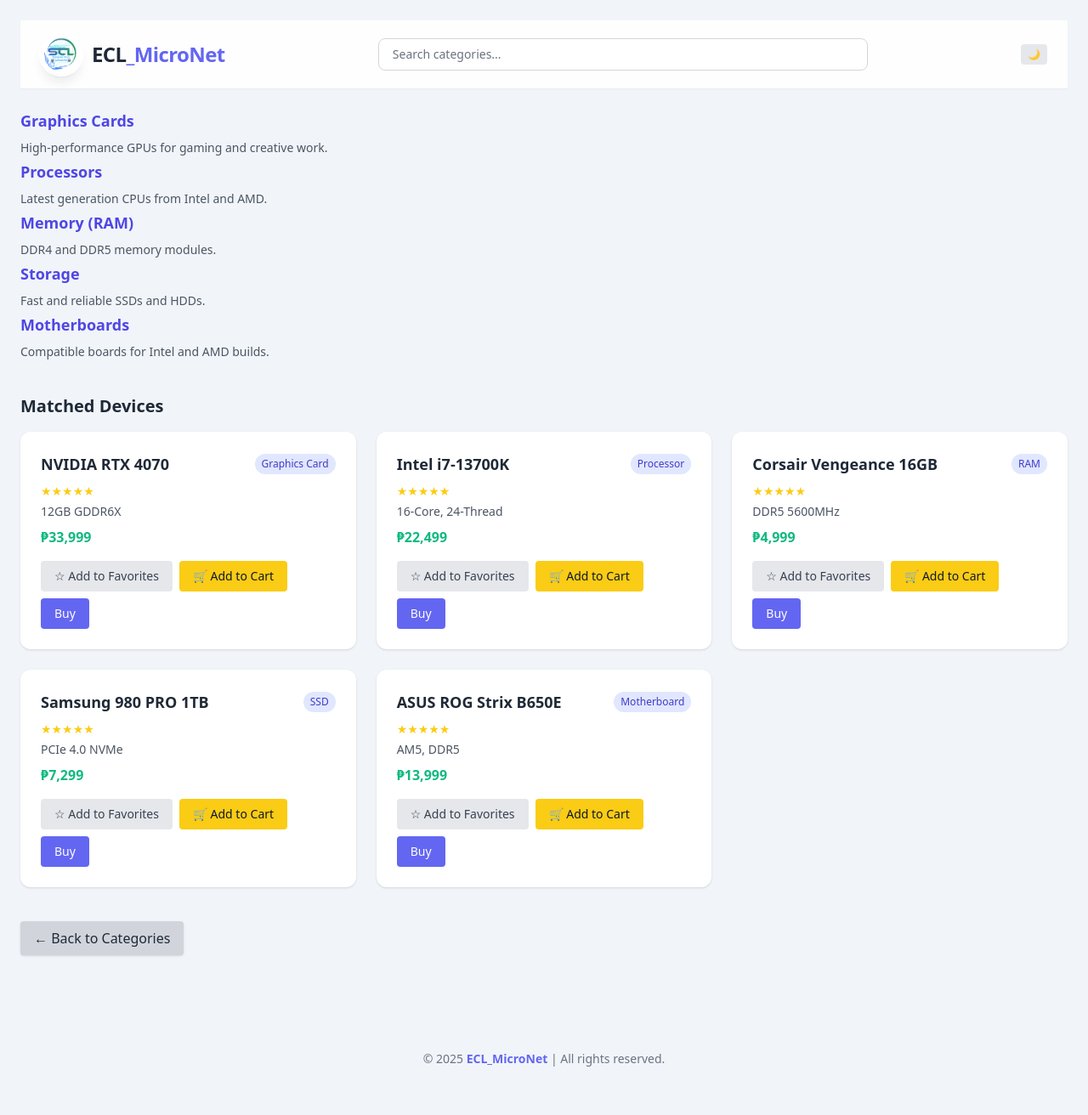
After one commit to justWin01/ECL_WEB-Initial-, a Flask app: page /search in a window 1280 px wide. The commit adds this page. Shown: the whole page at 85% size. Run offline with Flask 3, Linux system fonts and the light colour scheme; some libraries are stand-ins or nearby versions.

Commit message:
initial search

```diff
--- a/app.py
+++ b/app.py
@@ -37,6 +37,22 @@
 def favorites_page():
     favorite_devices = [d for d in devices if d.get('is_favorite')]
     return render_template('favorites.html', devices=favorite_devices)
+
+
+@app.route('/search')
+def search():
+    query = request.args.get('search', '').lower()
+
+    # Filter categories and devices based on search keyword
+    matched_categories = [c for c in categories if query in c['name'].lower()]
+    matched_devices = [d for d in devices if query in d['name'].lower()]
+
+    return render_template(
+        'search_results.html',
+        categories=matched_categories,
+        devices=matched_devices,
+        query=query
+    )
 
 
 
--- a/templates/category_view.html
+++ b/templates/category_view.html
@@ -69,7 +69,7 @@
 
   <!-- Devices List -->
   <div class="grid grid-cols-1 sm:grid-cols-2 lg:grid-cols-3 gap-6">
-    {% for device in devices %}
+    {% for device in devices %}1
     <div class="bg-white dark:bg-gray-800 p-6 rounded-xl shadow hover:shadow-md transition">
       <div class="flex items-center justify-between mb-2">
         <h2 class="text-lg font-semibold text-gray-900 dark:text-white">{{ device.name }}</h2>
--- /dev/null
+++ b/templates/search_results.html
@@ -0,0 +1,134 @@
+<!DOCTYPE html>
+<html lang="en">
+<head>
+  <meta charset="UTF-8" />
+  <meta name="viewport" content="width=device-width, initial-scale=1.0"/>
+  <title>Search Results - ECL_MicroNet</title>
+  <script src="https://cdn.tailwindcss.com?plugins=forms"></script>
+  <script>
+    tailwind.config = {
+      darkMode: 'class',
+      theme: { extend: {} },
+    };
+  </script>
+</head>
+<body class="min-h-screen bg-slate-100 text-gray-800 p-6 dark:bg-gray-900 dark:text-white transition-colors duration-300">
+
+  <!-- Dark Mode Script -->
+  <script>
+    if (localStorage.getItem("theme") === "dark") {
+      document.documentElement.classList.add("dark");
+    }
+    function toggleDarkMode() {
+      document.documentElement.classList.toggle("dark");
+      localStorage.setItem("theme", document.documentElement.classList.contains("dark") ? "dark" : "light");
+    }
+  </script>
+
+  <!-- Header -->
+  <header class="bg-white/90 dark:bg-gray-800/80 backdrop-blur sticky top-0 z-50 shadow-sm">
+    <div class="max-w-7xl mx-auto flex flex-wrap items-center justify-between px-6 py-4 gap-4">
+      <a href="/" class="flex items-center gap-3 group transition-all duration-300">
+        <div class="relative backdrop-blur-md bg-white/30 dark:bg-white/10 shadow-lg rounded-full p-1 ring-2 ring-white dark:ring-gray-700">
+          <img src="/static/SCLLogo.jpg" alt="ECL_MicroNet Logo" class="h-10 w-10 object-cover rounded-full transition-transform group-hover:scale-110 duration-300">
+        </div>
+        <span class="text-2xl font-semibold tracking-tight text-gray-800 dark:text-white group-hover:text-indigo-500 transition-colors duration-300">
+          ECL<span class="text-indigo-500">_MicroNet</span>
+        </span>
+      </a>
+
+      <form method="GET" action="{{ url_for('search') }}" class="flex-1 max-w-xl w-full">
+        <input type="text" name="search" placeholder="Search categories..."
+          value="{{ query }}"
+          class="w-full rounded-lg border border-gray-300 dark:border-gray-600 px-4 py-2 text-sm bg-white dark:bg-gray-700 text-gray-800 dark:text-white focus:outline-none focus:ring-2 focus:ring-indigo-500" />
+      </form>
+
+      <div class="flex items-center gap-4">
+        <button onclick="toggleDarkMode()" class="bg-gray-200 dark:bg-gray-600 text-xs px-2 py-1 rounded hover:shadow transition">🌙</button>
+      </div>
+    </div>
+  </header>
+
+
+
+  <!-- Matched Categories -->
+  <section class="mb-10">
+
+  <br>
+    {% if categories %}
+      <div class="grid grid-cols-1 sm:grid-cols-1 md:grid-cols-1 gap-1">
+        {% for cat in categories %}
+            <h1 class="text-lg font-bold text-indigo-600 dark:text-indigo-400">{{ cat.name }}</h1>
+            <p class="text-sm text-gray-600 dark:text-gray-300 mt-1">{{ cat.description }}</p>
+          </a>
+        {% endfor %}
+      </div>
+    {% else %}
+      <p class="text-gray-500 dark:text-gray-400">No categories found.</p>
+    {% endif %}
+  </section>
+
+  <!-- Matched Devices -->
+  <section>
+    <h2 class="text-xl font-semibold mb-4">Matched Devices</h2>
+    {% if devices %}
+      <div class="grid grid-cols-1 sm:grid-cols-2 lg:grid-cols-3 gap-6">
+        {% for device in devices %}
+          <div class="bg-white dark:bg-gray-800 p-6 rounded-xl shadow hover:shadow-md transition">
+            <div class="flex items-center justify-between mb-2">
+              <h3 class="text-lg font-semibold">{{ device.name }}</h3>
+              <span class="text-xs bg-indigo-100 text-indigo-700 px-2 py-1 rounded-full">{{ device.type }}</span>
+            </div>
+            <div class="text-yellow-400 text-sm mb-1">★★★★★</div>
+            <p class="text-sm text-gray-600 dark:text-gray-300">{{ device.specs }}</p>
+            <p class="text-base font-bold text-emerald-500 mt-2">{{ device.price }}</p>
+            <div class="mt-4 flex gap-2 flex-wrap">
+              <form action="{{ url_for('favorite', device_id=device.id) }}" method="POST">
+                <button type="submit"
+                  class="px-4 py-2 rounded text-sm font-medium transition {{ 'bg-red-500 text-white hover:bg-red-600' if device.is_favorite else 'bg-gray-200 text-gray-700 hover:bg-gray-300 dark:bg-gray-600 dark:text-white dark:hover:bg-gray-500' }}">
+                  {{ '★ Favorited' if device.is_favorite else '☆ Add to Favorites' }}
+                </button>
+              </form>
+              <form action="{{ url_for('add_to_cart', device_id=device.id) }}" method="POST">
+                <button type="submit"
+                  class="px-4 py-2 bg-yellow-400 text-gray-900 rounded text-sm font-medium hover:bg-yellow-500 transition">
+                  🛒 Add to Cart
+                </button>
+              </form>
+              <form action="{{ url_for('buy', device_id=device.id) }}" method="POST" onsubmit="return showLoading(this)">
+                <button class="px-4 py-2 bg-indigo-500 text-white rounded text-sm font-medium hover:bg-indigo-600 transition">
+                  Buy
+                </button>
+              </form>
+            </div>
+          </div>
+        {% endfor %}
+      </div>
+    {% else %}
+      <p class="text-gray-500 dark:text-gray-400">No devices found.</p>
+    {% endif %}
+  </section>
+
+  <!-- Back to Home -->
+  <div class="mt-10">
+    <a href="{{ url_for('home') }}"
+      class="inline-block px-4 py-2 bg-gray-300 hover:bg-gray-400 dark:bg-gray-700 dark:hover:bg-gray-600 text-gray-800 dark:text-white rounded shadow transition">
+      ← Back to Categories
+    </a>
+  </div>
+
+  <!-- Buy Loading Function -->
+  <script>
+    function showLoading(form) {
+      setTimeout(() => form.submit(), 800);
+      return false;
+    }
+  </script>
+
+  <!-- Footer -->
+  <footer class="text-center text-sm text-gray-500 dark:text-gray-400 mt-20 py-8">
+    &copy; 2025 <strong class="text-indigo-500">ECL_MicroNet</strong> | All rights reserved.
+  </footer>
+
+</body>
+</html>
```
Also changed, not shown: templates/home.html (+19 -12 lines).
